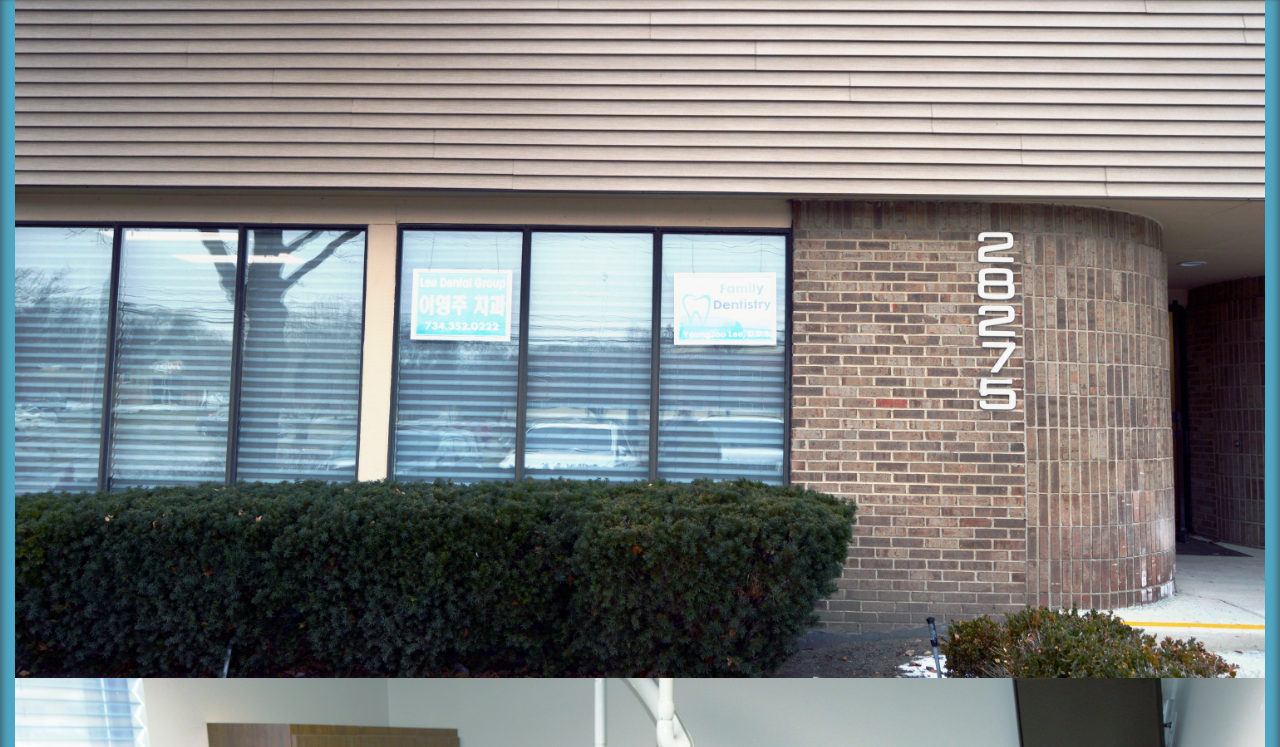
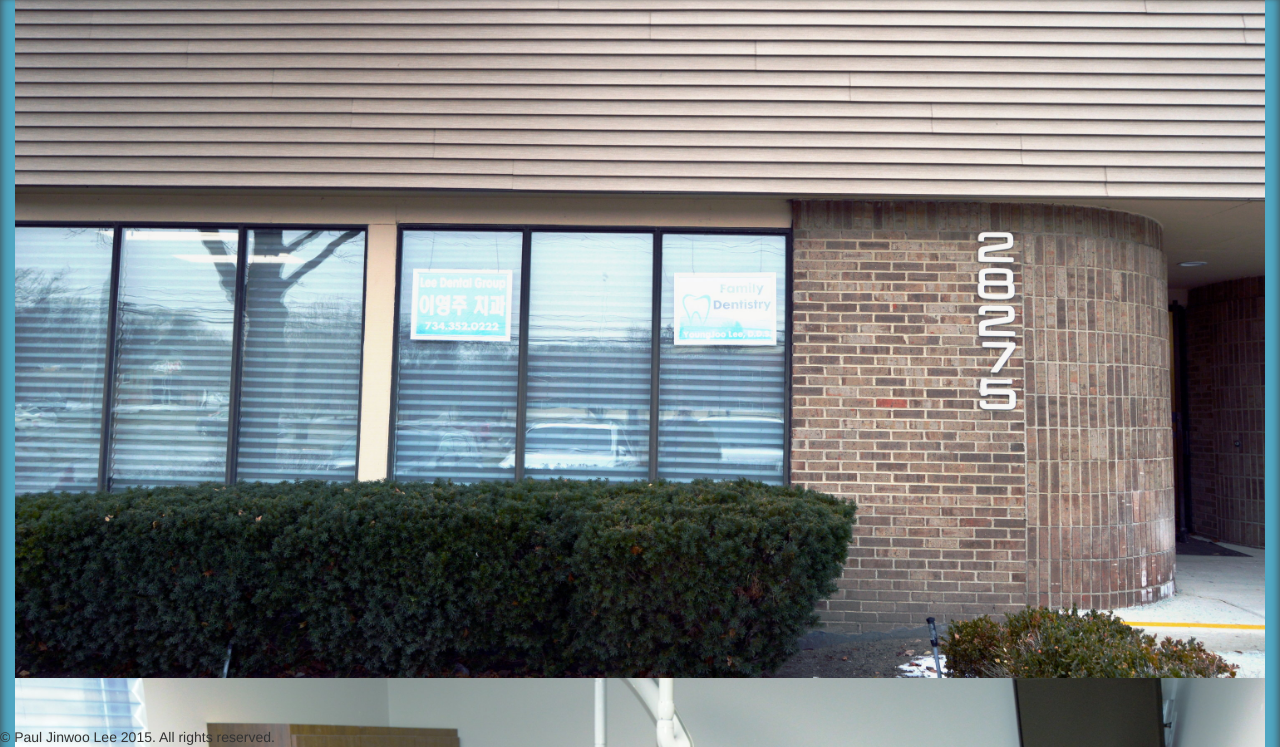
Before and after one commit to leedentalgroup/leedentalgroup.github.io, a plain HTML site: page index.html in a window 1280 px wide. Shown: the part 53-800 px from the top of the page. Drawn offline with Linux system fonts and the light colour scheme; some packages are replaced by stand-ins of ours; a script that the page names is missing.

Commit message:
footer added

```diff
--- a/css/style.css
+++ b/css/style.css
@@ -35,5 +35,12 @@ img.clinic-img {
   /*max-width: 100%;*/
 }
 
+footer {
+  width: 100%;
+  position: fixed;
+  bottom: 0;
+  left: 0;
+}
+
 /* ui-bootstrap pointer on hover */
 .nav, .pagination, .carousel, .panel-title a, li:hover, a:hover { cursor: pointer !important; }
--- a/index.html
+++ b/index.html
@@ -59,4 +59,6 @@
   <script src="js/app/services/anchorSmoothScroll.js"></script>
   <script src="js/app/controllers/HomeCtrl.js"></script>
 </body>
+
+<footer>&copy Paul Jinwoo Lee 2015. All rights reserved.</footer>
 </html>
```
